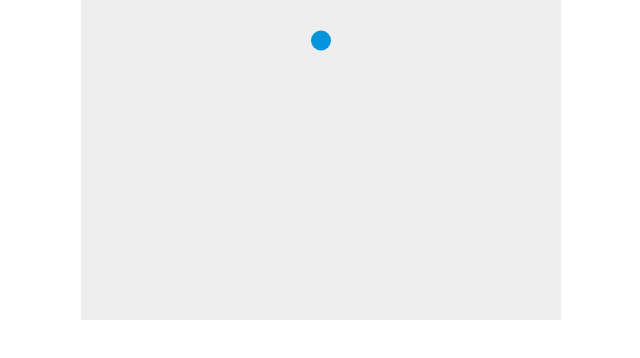
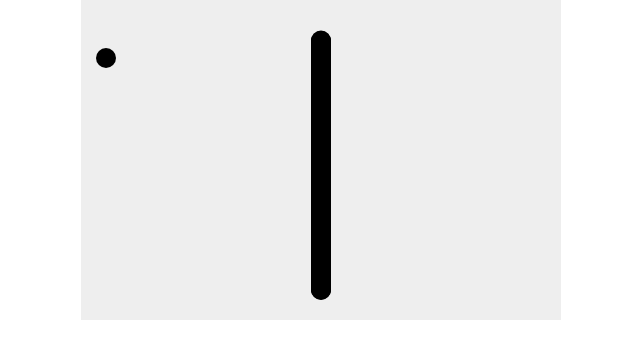
Before and after one commit to Jonapy/snakeGame, a plain HTML site: page index.html in a window 1280 px wide. Shown: the whole page, without its empty margins (319-959 px from the left). Drawn offline with Linux system fonts and the light colour scheme.

Commit message:
This is it :( another dot

```diff
--- a/game.js
+++ b/game.js
@@ -1,55 +1,51 @@
-
-let canvas = document.getElementById("myCanvas");
-let ctx = canvas.getContext("2d");
-let x = canvas.width/2;
-let y = canvas.height - 30;
-let ballRadius = 10;
-let dist = 0.5;
-let rightBound = canvas.width - ballRadius;
-let lowBound = canvas.height - ballRadius;
-let direction = moveUp;
-
-function drawBall() {
-    ctx.beginPath();
-    ctx.arc(x, y, ballRadius, 0, Math.PI*2);
-    ctx.fillStyle = "#0095DD";
-    ctx.fill();
-    ctx.closePath();
+function drawBall( xCor, yCor, color ) {
+    ctx.beginPath( );
+    ctx.arc( xCor, yCor, ballRadius, 0, Math.PI*2 );
+    ctx.fillStyle = color;
+    ctx.fill( );
+    ctx.closePath( );
 }
 
-function draw() {
-    ctx.clearRect(0, 0, canvas.width, canvas.height);
-    drawBall();
+function draw( ) {
+    // Make same size as ball
+    //ctx.clearRect( 0, 0, canvas.width, canvas.height );
+    drawBall( x, y, '0095DD' );
     // put a function that adds to the right direction
-    direction();
+    direction( );
 }
 
-function moveRight(){
+function findFood( ) {
+    let foodX = Math.floor( Math.random( ) * x );
+    let foodY = Math.floor( Math.random( ) * y );
+    drawBall( foodX, foodY, '000000' );
+}
+
+function moveRight( ) {
     x += dist;
 }
 
-function moveLeft(){
+function moveLeft( ) {
     x -= dist;
 }
 
-function moveUp(){
+function moveUp( ) {
     y -= dist;
 }
 
-function moveDown(){
+function moveDown( ) {
     y += dist;
 }
 
-function changeDirection(e) {
-    if(e.key == "ArrowRight" && x < rightBound) {
+function changeDirection( e ) {
+    if( e.key == "ArrowRight" && x < rightBound ) {
         // move right
         direction = moveRight;
     }
-    if(e.key == "ArrowLeft" && x > ballRadius ) {
+    if( e.key == "ArrowLeft" && x > ballRadius ) {
         // move left
         direction = moveLeft;
     }
-    if(e.key == "ArrowUp" && y > ballRadius) {
+    if( e.key == "ArrowUp" && y > ballRadius ) {
         // move up
         direction = moveUp;
     }
@@ -59,31 +55,21 @@ function changeDirection(e) {
     }
 }
 
-document.addEventListener("keydown", changeDirection, false);
+document.addEventListener( "keydown", changeDirection, false );
+setInterval( draw, 10 );
 
-setInterval(draw, 10);
-/*
-ctx.beginPath();
-// draws a rectangle/square
-// coordinate of top left corner
-// then width and height
 
-ctx.rect(20, 40, 50, 50);
-// saves shape color
-ctx.fillStyle = "#FF0000";
+let canvas = document.getElementById( "myCanvas" );
+let ctx = canvas.getContext( "2d") ;
 
-// fill up the shape with the color
-ctx.fill();
-ctx.closePath();
+let x = canvas.width / 2;
+let y = canvas.height - 30;
 
-ctx.beginPath();
-// coordinates of the center of the arc
-// radius, initial and final angle,
-    ctx.arc(240, 160, 20, 0, Math.PI, false);
-    ctx.fillStyle = "green";
-    //ctx.fill();
-    // fi you want to draw the external part of shape
-    ctx.strokeStyle = "green"
-    ctx.stroke();
-ctx.closePath();
-*/
+let ballRadius = 10;
+let dist = 0.5;
+
+let rightBound = canvas.width - ballRadius;
+let lowBound = canvas.height - ballRadius;
+
+let direction = moveUp;
+findFood( );
```
Also changed, not shown: index.html (+0 -2 lines).
